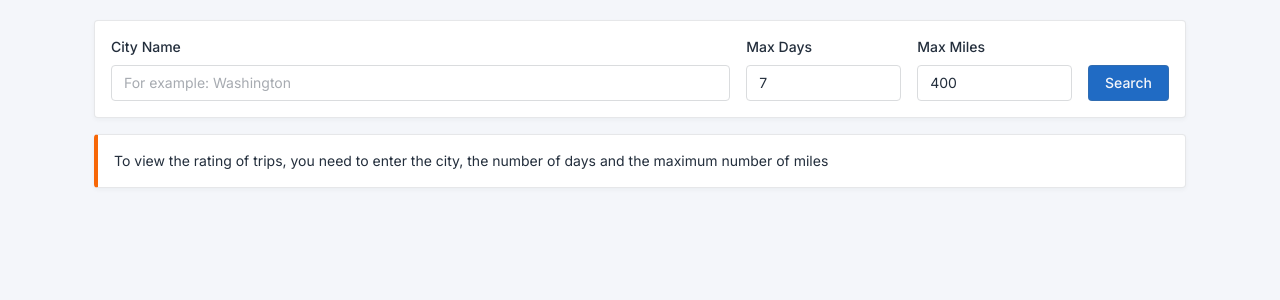
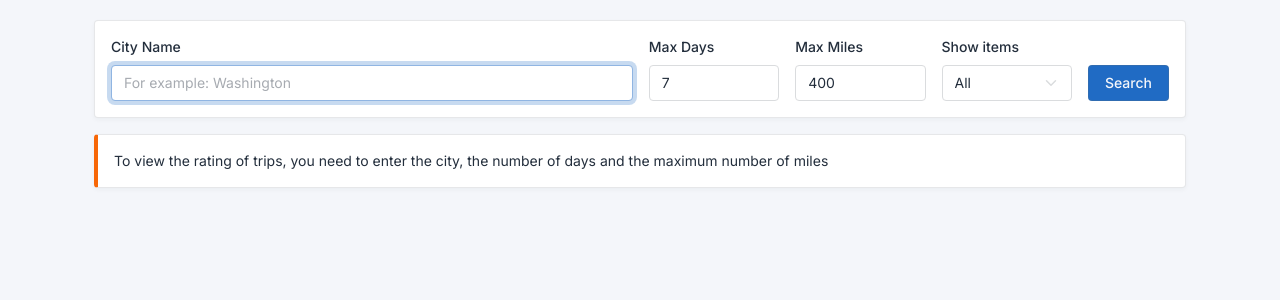
Before and after one commit to paqstd-dev/triprating, a Django app: page / in a window 1280 px wide. Shown: the part 56-356 px from the top of the page. Run offline with Django 3.2, Linux system fonts and the light colour scheme.

Commit message:
Added param 'show item' for form and some fixes

```diff
--- a/server/trips/handler.py
+++ b/server/trips/handler.py
@@ -44,7 +44,7 @@ class TripFinder:
     def load_distance(self, filename:str = 'miles.csv') -> None:
         cache_prefix = 'find_trip__distance'
 
-        if cache.get(cache_prefix):
+        if cache.ttl(cache_prefix):
             self._distance = cache.get(cache_prefix)
             return
 
@@ -87,7 +87,7 @@ class TripFinder:
     def load_cities(self, filename:str = 'cities.csv') -> None:
         cache_prefix = 'find_trip__cities'
 
-        if cache.get(cache_prefix):
+        if cache.ttl(cache_prefix):
             self._cities = cache.get(cache_prefix)
             return
 
--- a/server/trips/templates/trips/search.html
+++ b/server/trips/templates/trips/search.html
@@ -9,7 +9,7 @@
                 <div class="d-flex align-items-end">
                     <div class="form-group w-100 me-3">
                         <label class="form-label">City Name</label>
-                        <input class="form-control" placeholder="For example: Washington" name="city" value="{{ request.GET.city }}">
+                        <input class="form-control" {% if not request.GET.city %}autofocus{% endif %} required placeholder="For example: Washington" name="city" value="{{ request.GET.city }}">
                     </div>
 
                     <div class="form-group w-25 me-3">
@@ -20,6 +20,18 @@
                     <div class="form-group w-25 me-3">
                         <label class="form-label">Max Miles</label>
                         <input class="form-control" name="miles" value="{{ request.GET.miles|default:'400' }}">
+                    </div>
+
+                    <div class="form-group w-25 me-3">
+                        <label class="form-label">Show items</label>
+                        <select class="form-select" name="show">
+                            {% with show=request.GET.show %}
+                                <option value="10" {% if show == '10' %}selected{% endif %}>10 per page</option>
+                                <option value="15" {% if show == '15' %}selected{% endif %}>15 per page</option>
+                                <option value="25" {% if show == '25' %}selected{% endif %}>25 per page</option>
+                                <option value="" {% if not show %}selected{% endif %}>All</option>
+                            {% endwith %}
+                        </select>
                     </div>
 
                     <button class="btn btn-primary" type="submit">Search</button>
--- a/server/trips/views.py
+++ b/server/trips/views.py
@@ -1,15 +1,13 @@
 # Core
 from django.shortcuts import render
 from django.views import View
-from django.views.decorators.cache import cache_page
-from django.utils.decorators import method_decorator
+from django.core.cache import cache
 
 # Project
 from trips.handler import TripFinder
 
 
 # Caching for 60 seconds
-@method_decorator(cache_page(60), name='dispatch')
 class SearchView(View):
     def get(self, request):
         params = request.GET
@@ -17,13 +15,20 @@ class SearchView(View):
 
         if params.get('city'):
             try:
-                trips = TripFinder(
-                    city=params.get('city'),
-                    days=params.get('days', 7),
-                    miles=params.get('miles', 400)
-                ).search()
+                cache_prefix = f'find_trip__trips_{ params.get("city") }_{ params.get("days") }_{ params.get("miles") }'
+
+                if not cache.ttl(cache_prefix):
+                    trips = TripFinder(
+                            city=params.get('city'),
+                            days=params.get('days', 7),
+                            miles=params.get('miles', 400)
+                        ).search()
+
+                    cache.set(cache_prefix, trips, timeout=60)
+                else:
+                    trips = cache.get(cache_prefix)
             except: pass
 
         return render(request, 'trips/search.html', {
-            'trips': trips[:10]
+            'trips': trips if not params.get('show') else trips[:int(params.get('show'))] if trips else []
         })
```
